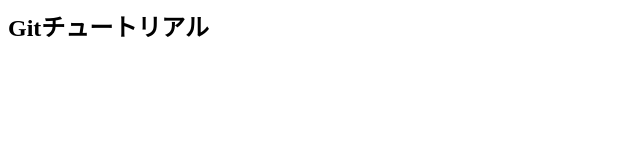
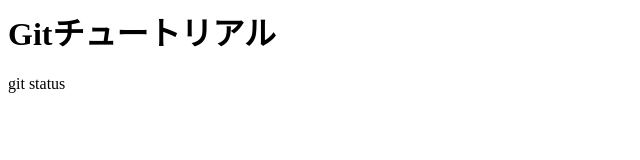
Before and after one commit to maplearts/git_tutorial, a plain HTML site: page index.html in a window 1280 px wide. Shown: the whole page, without its empty margins (0-640 px from the left). Drawn offline with Linux system fonts and the light colour scheme.

Commit message:
git status コマンドを追記

```diff
--- a/index.html
+++ b/index.html
@@ -1 +1,2 @@
-<h2>Gitチュートリアル</h1>
+<h1>Gitチュートリアル</h1>
+<p>git status</p>
```
